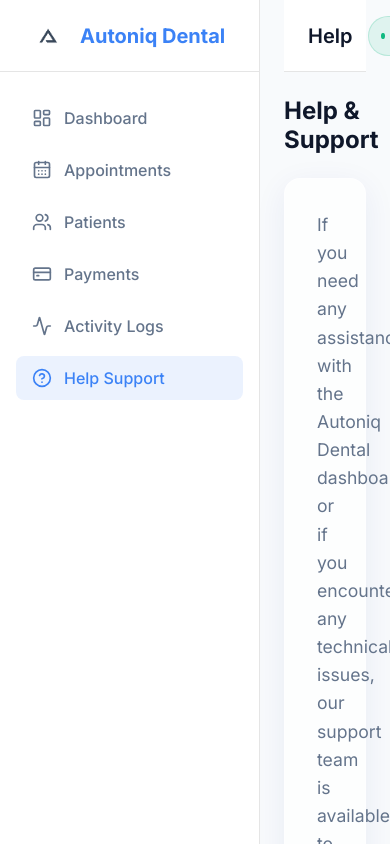
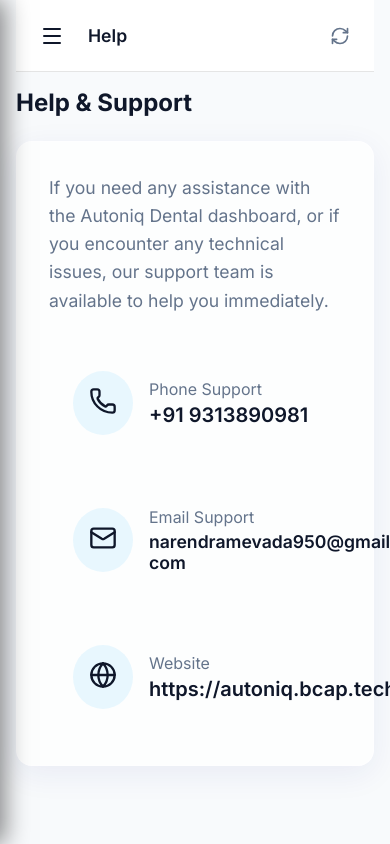
Before and after one commit to Narendra-Mevada/autoniq-dental, a React (Vite) app: page /help in a window 390 px wide. Built offline with nearby package versions, Linux system fonts and the light colour scheme.

Commit message:
responsive

```diff
--- a/src/components/Sidebar.css
+++ b/src/components/Sidebar.css
@@ -65,3 +65,17 @@
   width: 20px;
   height: 20px;
 }
+
+@media (max-width: 768px) {
+  .sidebar {
+    position: fixed;
+    top: 0;
+    left: 0;
+    transform: translateX(-100%);
+    box-shadow: 4px 0 24px rgba(0, 0, 0, 0.5);
+  }
+
+  .sidebar.open {
+    transform: translateX(0);
+  }
+}
--- a/src/components/Sidebar.jsx
+++ b/src/components/Sidebar.jsx
@@ -13,7 +13,7 @@
 } from 'lucide-react';
 import './Sidebar.css';
 
-const Sidebar = () => {
+const Sidebar = ({ isOpen, closeSidebar }) => {
   const navItems = [
     { name: 'Dashboard', path: '/', icon: <LayoutDashboard /> },
     { name: 'Appointments', path: '/appointments', icon: <CalendarDays /> },
@@ -24,7 +24,7 @@
   ];
 
   return (
-    <aside className="sidebar">
+    <aside className={`sidebar ${isOpen ? 'open' : ''}`}>
       <div className="sidebar-header">
         <div className="brand">
           <img src={logo} alt="Autoniq Logo" style={{ width: '48px', height: '48px', objectFit: 'contain' }} />
@@ -37,6 +37,7 @@
             key={item.name}
             to={item.path}
             className={({ isActive }) => `nav-item ${isActive ? 'active' : ''}`}
+            onClick={closeSidebar}
           >
             {item.icon}
             <span>{item.name}</span>
--- a/src/components/TopHeader.css
+++ b/src/components/TopHeader.css
@@ -201,3 +201,45 @@
   color: var(--text-secondary);
   text-align: right;
 }
+
+.mobile-menu-btn {
+  display: none;
+  background: transparent;
+  border: none;
+  color: var(--text-primary);
+  cursor: pointer;
+  padding: 0.5rem;
+  border-radius: 8px;
+  align-items: center;
+  justify-content: center;
+}
+
+.mobile-menu-btn:hover {
+  background-color: rgba(255, 255, 255, 0.05);
+}
+
+[data-theme="light"] .mobile-menu-btn:hover {
+  background-color: rgba(0, 0, 0, 0.05);
+}
+
+@media (max-width: 768px) {
+  .top-header {
+    padding: 0 1rem;
+  }
+
+  .mobile-menu-btn {
+    display: flex;
+  }
+
+  .datetime {
+    display: none;
+  }
+
+  .page-title {
+    font-size: 1.1rem;
+  }
+
+  .live-sync {
+    display: none; /* Hide live sync on very small screens to save space */
+  }
+}
--- a/src/components/TopHeader.jsx
+++ b/src/components/TopHeader.jsx
@@ -1,9 +1,9 @@
 import React, { useState, useEffect } from 'react';
 import { useLocation } from 'react-router-dom';
-import { RefreshCw } from 'lucide-react';
+import { RefreshCw, Menu } from 'lucide-react';
 import './TopHeader.css';
 
-const TopHeader = () => {
+const TopHeader = ({ toggleSidebar }) => {
   const [currentTime, setCurrentTime] = useState(new Date());
   const location = useLocation();
 
@@ -21,6 +21,9 @@
   return (
     <header className="top-header">
       <div className="header-left">
+        <button className="mobile-menu-btn" aria-label="Menu" onClick={toggleSidebar}>
+          <Menu size={24} />
+        </button>
         <h1 className="page-title">{getPageTitle()}</h1>
         <div className="live-sync">
           <div className="live-indicator"></div>
--- a/src/index.css
+++ b/src/index.css
@@ -220,3 +220,39 @@
 .delay-1 { animation-delay: 0.1s; }
 .delay-2 { animation-delay: 0.2s; }
 .delay-3 { animation-delay: 0.3s; }
+
+/* Mobile Overlay */
+.sidebar-overlay {
+  position: fixed;
+  top: 0;
+  left: 0;
+  right: 0;
+  bottom: 0;
+  background-color: rgba(0, 0, 0, 0.5);
+  z-index: 40;
+  backdrop-filter: blur(2px);
+  -webkit-backdrop-filter: blur(2px);
+}
+
+/* Global Responsive Adjustments */
+@media (max-width: 768px) {
+  .main-content {
+    padding: 1rem;
+    padding-top: 0;
+  }
+
+  .content-area {
+    margin-top: 1rem;
+  }
+
+  /* Ensure grids become single column on mobile if they aren't already */
+  .grid, [style*="grid-template-columns"] {
+    grid-template-columns: 1fr !important;
+  }
+
+  /* Modals should take up more screen space on mobile */
+  .modal-container {
+    width: 95% !important;
+    padding: 1.5rem !important;
+  }
+}
--- a/src/layouts/AppLayout.jsx
+++ b/src/layouts/AppLayout.jsx
@@ -1,14 +1,20 @@
-import React from 'react';
+import React, { useState } from 'react';
 import { Outlet } from 'react-router-dom';
 import Sidebar from '../components/Sidebar';
 import TopHeader from '../components/TopHeader';
 
 const AppLayout = () => {
+  const [isSidebarOpen, setIsSidebarOpen] = useState(false);
+  const toggleSidebar = () => setIsSidebarOpen(!isSidebarOpen);
+  const closeSidebar = () => setIsSidebarOpen(false);
   return (
     <div className="app-container">
-      <Sidebar />
+      {isSidebarOpen && (
+        <div className="sidebar-overlay" onClick={closeSidebar}></div>
+      )}
+      <Sidebar isOpen={isSidebarOpen} closeSidebar={closeSidebar} />
       <div className="main-content">
-        <TopHeader />
+        <TopHeader toggleSidebar={toggleSidebar} />
         <main className="content-area animate-fade-in">
           <Outlet />
         </main>
```
